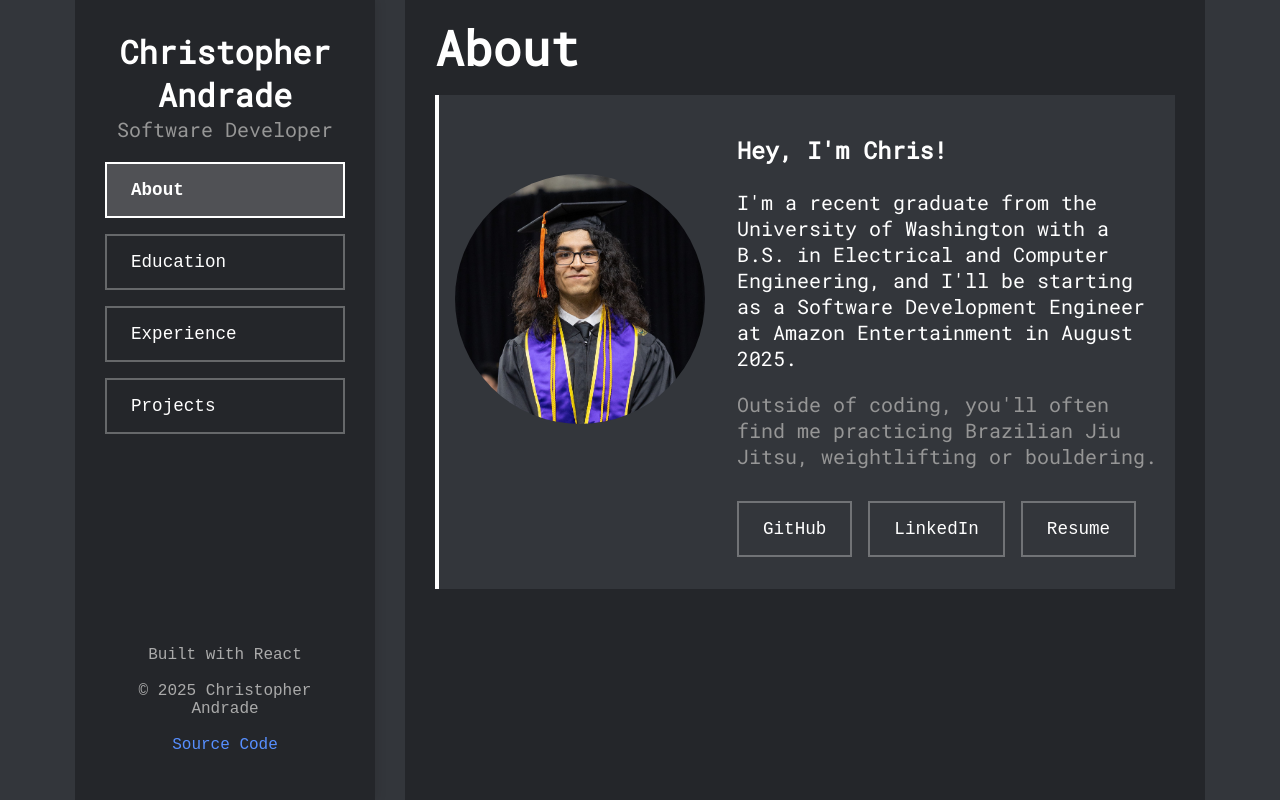
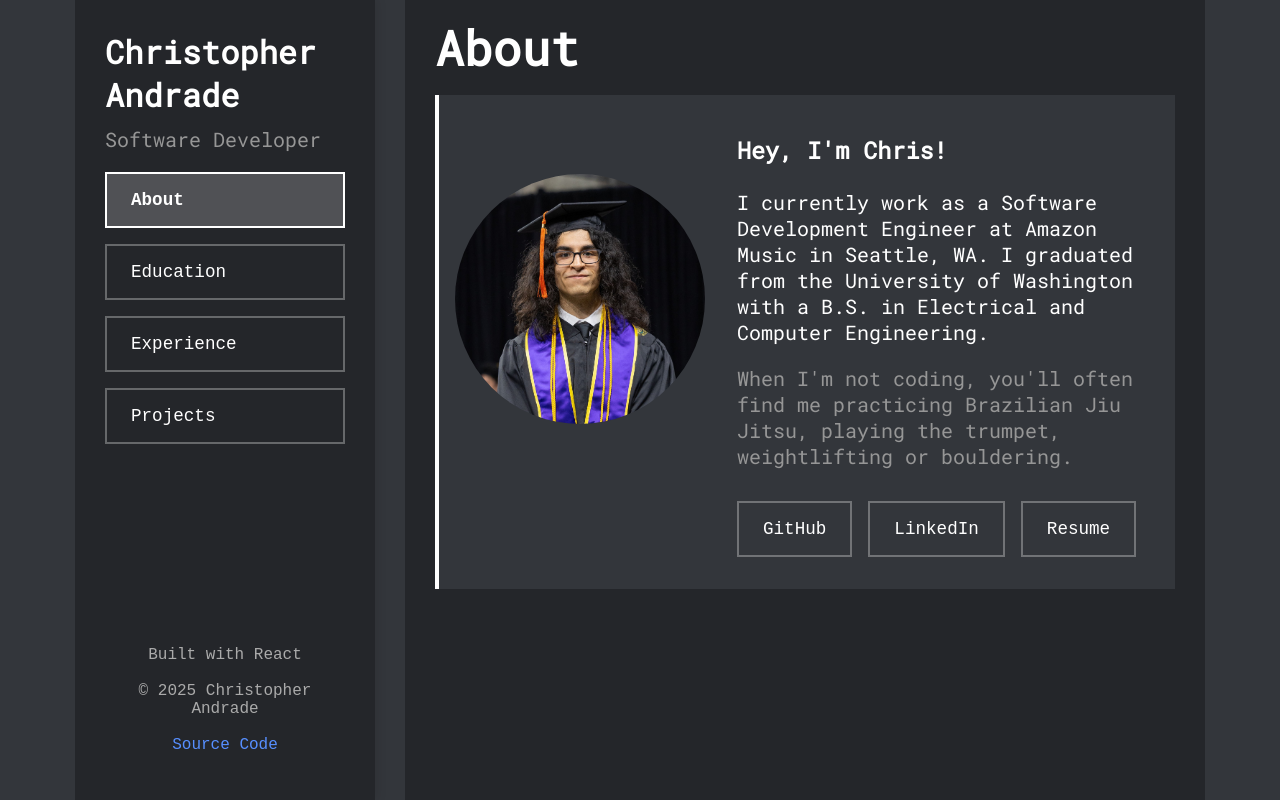
Before and after one commit to AndradeCJahb/andradecjahb.github.io, a React (Create React App) app: page / in a window 1280 px wide. Built offline with nearby package versions, Linux system fonts and the light colour scheme.

Commit message:
september update

```diff
--- a/src/components/About.js
+++ b/src/components/About.js
@@ -1,4 +1,3 @@
-import React from 'react';
 import '../css/About.css';
 
 const About = () => (
@@ -16,11 +15,11 @@ const About = () => (
 			<div className="about-text">
 				<h3>Hey, I'm Chris!</h3>
 				<p>
-					I'm a recent graduate from the University of Washington with a B.S. in Electrical and Computer Engineering,
-					and I'll be starting as a Software Development Engineer at Amazon Entertainment in August 2025.
+					I currently work as a Software Development Engineer at Amazon Music in Seattle, WA. I graduated from
+					the University of Washington with a B.S. in Electrical and Computer Engineering.
 				</p>
 				<p style={{ color: '#969696' }}>
-					Outside of coding, you'll often find me practicing Brazilian Jiu Jitsu,
+					When I'm not coding, you'll often find me practicing Brazilian Jiu Jitsu, playing the trumpet,
 					weightlifting or bouldering.
 				</p>
 
--- a/src/components/Experience.js
+++ b/src/components/Experience.js
@@ -8,7 +8,7 @@ const Experience = () => (
 				<a href="https://www.aboutamazon.com/what-we-do/entertainment" target="_blank" rel="noopener noreferrer">
 					<img src={process.env.PUBLIC_URL + '/amazon-music-logo.png'} alt="Amazon Music Logo" className="amazon-music-logo" />
 				</a>
-				<h3>Amazon Entertainment</h3>
+				<h3>Amazon Music</h3>
 			</div>
 			<div className="experience-header">
 				<span className="location">Seattle, WA</span>
@@ -28,10 +28,13 @@ const Experience = () => (
 				<span className="location">Seattle, WA</span>
 				<span className="date">2024 - 2025</span>
 			</div>
-			<p>Teaching Assistant: Embedded Systems & Computer Architecture</p>
+			<p>Computer Architecture TA</p>
 			<ul>
 				<li>Hosted 20+ office hours a week to help 80+ students with assignments on RTL design, CPU architecture, and memory systems</li>
 				<li>Evaluated student understanding through verbal reviews of CPU component implementations</li>
+			</ul>
+			<p>Embedded Systems TA</p>
+			<ul>
 				<li>Evaluated C/C++ programming assignments for 70+ students on the ESP32 microcontroller</li>
 				<li>Assessed student implementations of embedded systems concepts, including interrupts, GPIO register manipulation,
 					alarm configurations, and RTOS scheduling</li>
--- a/src/css/About.css
+++ b/src/css/About.css
@@ -82,5 +82,4 @@
     .social-buttons {
         justify-content: center;
     }
-
 }
--- a/src/css/Header.css
+++ b/src/css/Header.css
@@ -24,14 +24,15 @@
 .header-title {
   font-size: 2rem;
   font-weight: 600;
-  margin: 0 0 0 0;
-  text-align: center;
+  margin: 0;
+  margin-bottom: 10px;
+  text-align: left;
   color: white;
 }
 
 .job-title {
   font-size: 1.25rem;
-  text-align: center;
+  text-align: left;
   color: rgb(150, 150, 150);
   margin-top: 0;
 }
@@ -100,16 +101,22 @@
   .header-title {
     font-size: 1.5rem;
     margin: 0 0 1rem 0;
+    text-align: center;
   }
 
   .nav-list {
-    flex-direction: row;
+    display: grid;
+    grid-template-columns: repeat(auto-fill, minmax(150px, 1fr));
     gap: 0.5rem;
-    justify-content: center;
+    justify-content: left;
     flex-wrap: wrap;
   }
 
   .nav-button:hover {
     transform: translateY(-2px);
   }
+
+  .job-title {
+    text-align: center;
+  }
 }
```
Also changed, not shown: 1 other file (tests, documents, lock files or other folders).
